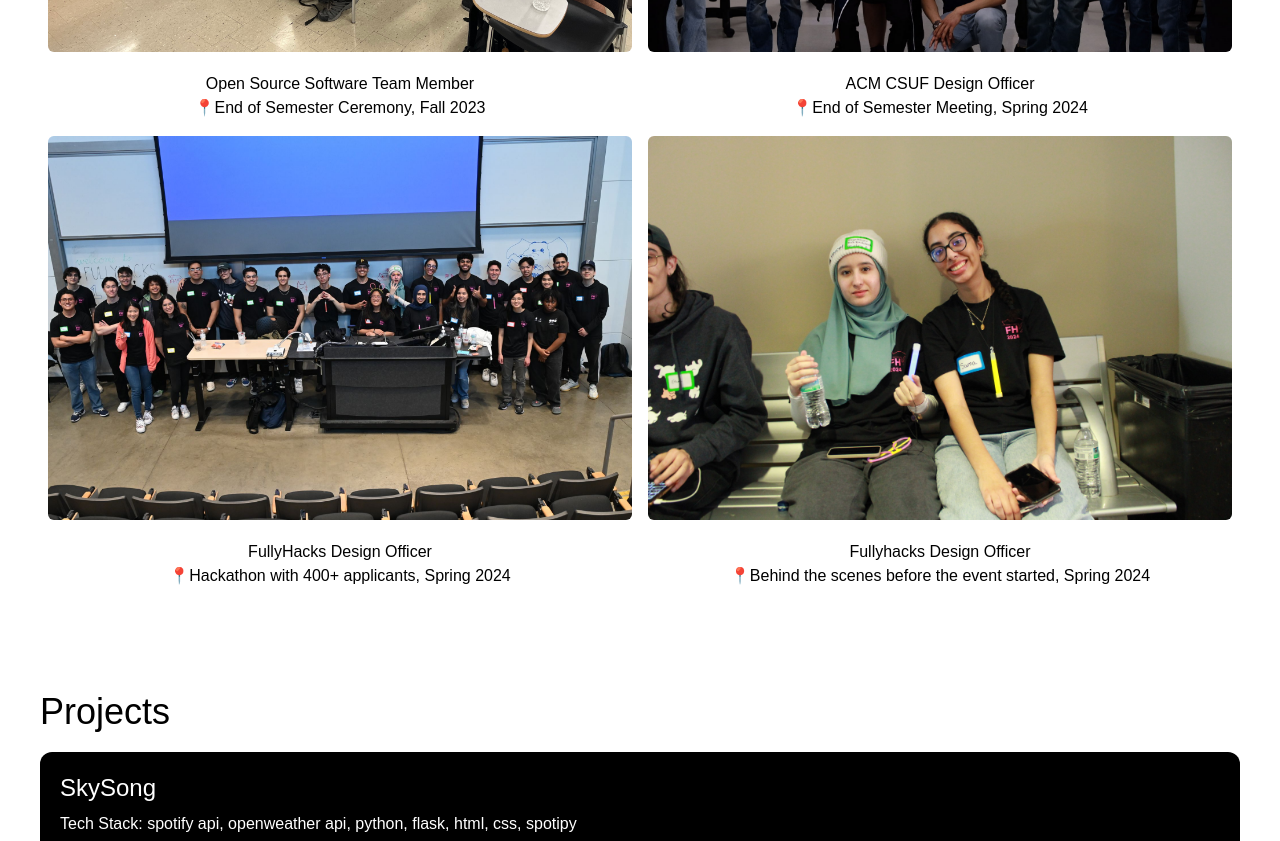
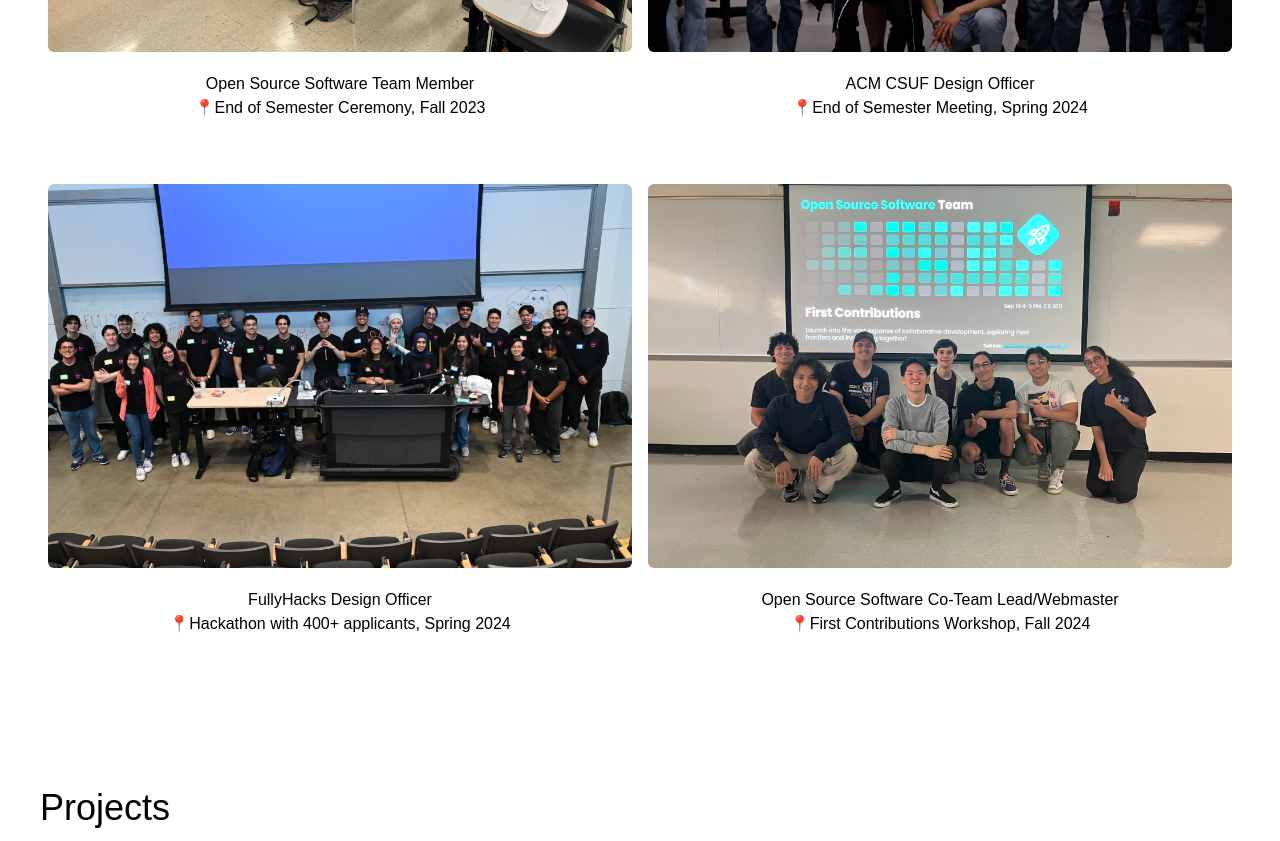
Before and after one commit to 26samaahmed/portfolio, a SvelteKit app: page /coding-portfolio in a window 1280 px wide. Shown: the part 1300-2141 px from the top of the page. Built offline with nearby package versions, Linux system fonts and the light colour scheme; a web font is replaced by a local one.

Commit message:
Fix Picture Spacing + Add OSS

```diff
--- a/src/routes/coding-portfolio/+page.svelte
+++ b/src/routes/coding-portfolio/+page.svelte
@@ -11,6 +11,7 @@
   import college_highlight3 from '$lib/assets/college_highlight3.jpg';
   import college_highlight5 from '$lib/assets/college_highlight5.jpg';
   import college_highlight7 from '$lib/assets/college_highlight7.jpg';
+  import college_highlight9 from '$lib/assets/college_highlight9.jpg';
   import resume from '$lib/assets/Sama_Ahmed_2024_Resume.pdf';
 
 
@@ -25,7 +26,7 @@
     {img: college_highlight1, title: 'Open Source Software Team Member', info: '📍End of Semester Ceremony, Fall 2023'},
     {img: college_highlight5, title: 'ACM CSUF Design Officer', info: '📍End of Semester Meeting, Spring 2024'},
     {img: college_highlight3, title: 'FullyHacks Design Officer', info: '📍Hackathon with 400+ applicants, Spring 2024'},
-    {img: college_highlight7, title: 'Fullyhacks Design Officer', info: '📍Behind the scenes before the event started, Spring 2024'}
+    {img: college_highlight9, title: 'Open Source Software Co-Team Lead/Webmaster', info: '📍First Contributions Workshop, Fall 2024'},
   ]
 
 </script>
@@ -42,7 +43,7 @@
     <h1 class="text-3xl sm:text-4xl mb-5">College Highlights</h1>
     <div class="flex flex-wrap">
       {#each college_highlights as highlight}
-        <div class="w-full sm:w-1/2 p-2 mb-12 md:mb-0 text-center">
+        <div class="w-full sm:w-1/2 p-2 mb-12 text-center">
           <img src={highlight.img} alt={highlight.title} class="rounded-md mb-5 h-64 lg:h-96 w-full object-cover"/>
           <p>{highlight.title}</p>
           <p>{highlight.info}</p>
--- a/src/routes/design-portfolio/+page.svelte
+++ b/src/routes/design-portfolio/+page.svelte
@@ -45,7 +45,7 @@
     <h1 class="text-3xl sm:text-4xl mb-5">College Highlights</h1>
     <div class="flex flex-wrap">
       {#each college_highlights as highlight}
-        <div class="w-full sm:w-1/2 p-2 mb-12 md:mb-q0 text-center">
+        <div class="w-full sm:w-1/2 p-2 mb-12  text-center">
           <img src={highlight.img} alt={highlight.title} class="rounded-md mb-5 h-64 lg:h-96 w-full object-cover"/>
           <p>{highlight.title}</p>
           <p>{highlight.info}</p>
```
Also changed, not shown: src/lib/assets/college_highlight9.jpg (added).
